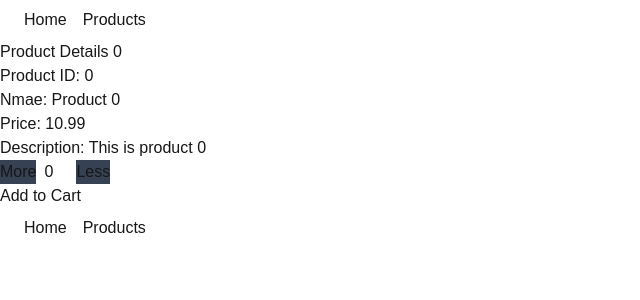
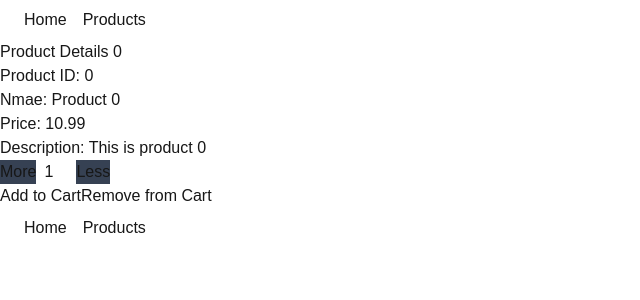
Before and after one commit to Alkoun-web-design/project-13-ecom, a Next.js app: page /products/0 in a window 1280 px wide. Shown: the top 300 px of the page, without its empty margins (0-640 px from the left). Built offline with nearby package versions, Linux system fonts and the light colour scheme.

Commit message:
add and remove to shopping cart

```diff
--- a/app/products/[productId]/AddToCartButton.tsx
+++ b/app/products/[productId]/AddToCartButton.tsx
@@ -1,12 +1,18 @@
 'use client'
 
 import React from "react"
-import { useShoppingCart } from "@/components/ShoppingCartProvider";
+// import { useShoppingCart } from "@/components/ShoppingCartProvider";
+import { ShoppingCartContext } from "@/components/ShoppingCartProvider";
+
 export default function AddToCartButton({product}: {product: any}) {
 
-    const [quantity, setQuantity] = React.useState(0)
+    const [quantity, setQuantity] = React.useState(1)
 
-    const shoppingCart = useShoppingCart();
+    const {shoppingCart, setShoppingCart} = React.useContext(ShoppingCartContext);
+
+    React.useEffect(() => {
+        console.log(shoppingCart)
+    }, [shoppingCart])
 
     function handleQuantityIncrease() {
         if (quantity !== 10){
@@ -15,15 +21,25 @@ export default function AddToCartButton({product}: {product: any}) {
     }
 
     function handleQuantityDecrease() {
-        if (quantity !== 0){
+        if (quantity !== 1){
             setQuantity(prev => prev - 1)
         }
     }
 
-    function handleClick () {
+    function handleAddToCart () {
+        const id = product.id;
         const item = product.name;
         const amount = quantity;
-        console.log(`Added to cart: ${amount}: ${item}`);
+        setShoppingCart({...shoppingCart, [id]: {product: item, quantity: amount}});
+    }
+
+    function handleRemoveFromCart() {
+        const id = product.id;
+        let cart = {...shoppingCart};
+        if (id in cart) {
+            delete cart[id];
+            setShoppingCart({...cart});
+        }
     }
 
     return (
@@ -33,7 +49,8 @@ export default function AddToCartButton({product}: {product: any}) {
                 <p className="w-6 mx-2">{quantity}</p>
                 <button className="bg-gray-700" onClick={handleQuantityDecrease}>Less</button>
             </div>
-            <button onClick={handleClick}>Add to Cart</button>
+            <button onClick={handleAddToCart}>Add to Cart</button>
+            <button onClick={handleRemoveFromCart}>Remove from Cart</button>
         </div>
     )
 
--- a/components/ShoppingCartProvider.tsx
+++ b/components/ShoppingCartProvider.tsx
@@ -2,16 +2,29 @@
 
 import React from 'react';
 
-const ShoppingCartContext = React.createContext([]);
+// const ShoppingCartContext = React.createContext([]);
 
+
+// export function ShoppingCartProvider({children}: {children: React.ReactNode}) {
+
+//     return (
+//         <ShoppingCartContext value={[]}>
+//             {children}
+//         </ShoppingCartContext>
+//     );
+// }
+
+// export const useShoppingCart = () => React.useContext(ShoppingCartContext);
+
+export const ShoppingCartContext = React.createContext({});
 
 export function ShoppingCartProvider({children}: {children: React.ReactNode}) {
 
+    const [shoppingCart, setShoppingCart] = React.useState({})
+
     return (
-        <ShoppingCartContext value={[]}>
+        <ShoppingCartContext value={{shoppingCart, setShoppingCart}}>
             {children}
         </ShoppingCartContext>
     );
 }
-
-export const useShoppingCart = () => React.useContext(ShoppingCartContext);
```
